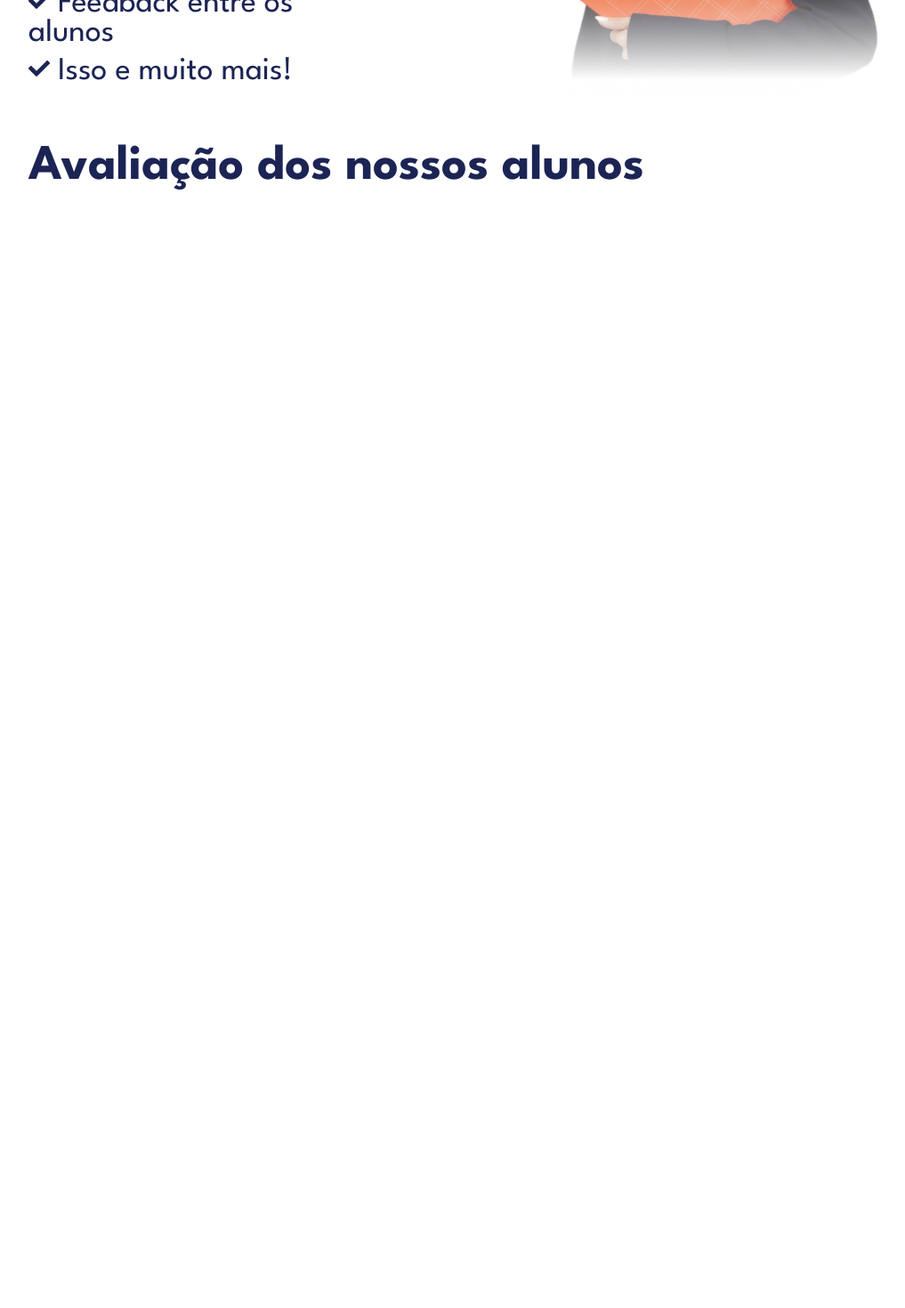
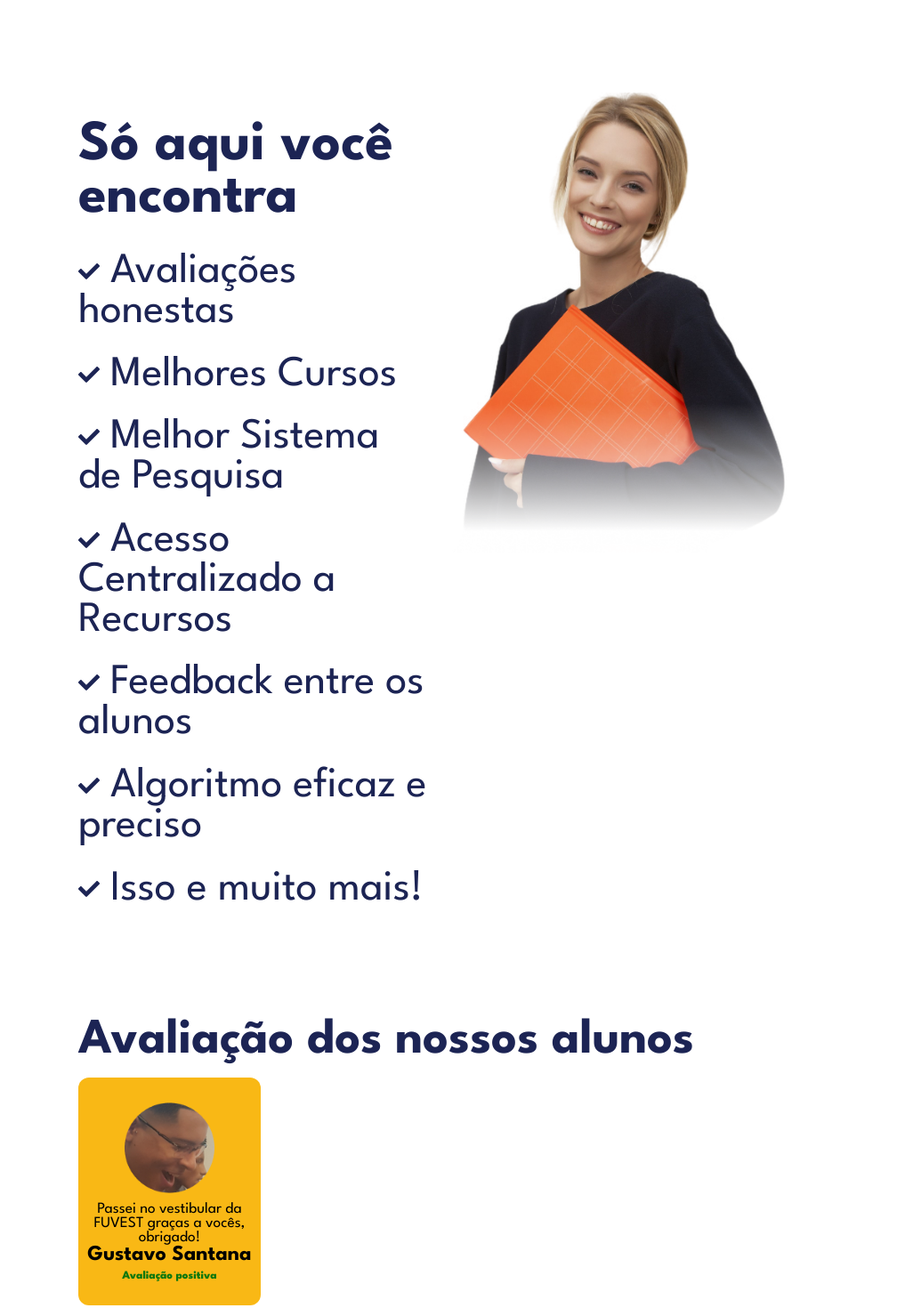
Before and after one commit to joaopedroa1/StudareFront-End, a React (Vite) app: page /sobre in a window 1280 px wide. Shown: the part 480-1950 px from the top of the page at 89% size, without its empty margins (24-1041 px from the left). Before the commit the page ends 800 px from the top, so only its background shows below. Built offline with nearby package versions, Linux system fonts and the light colour scheme.

Commit message:
style: changing the about screen padding

```diff
--- a/src/components/Sobre/index.jsx
+++ b/src/components/Sobre/index.jsx
@@ -1,24 +1,33 @@
-import './style.css'
+import '../Sobre/style.css'
+import santana from '../../assets/santana.png'
 import { FaCheck } from "react-icons/fa";
 import mulherSobre from '../../assets/mulherSobre.png'
+import { AvaliacaoAluno } from '../AlunoAvaliacao';
 
 export const About = () => {
     return(
         <section className='sobre'>
         <div className="invisivi"></div>
+        <div className="positivas"></div>
         <div className="soAqui">
             <hgroup className='textoSoAqui'>
-                <h1 className="textoEstilo1">Só aqui você encontra</h1>
+                <h1 className="textoEstilo1 maior">Só aqui você encontra</h1>
                 <p className="textoSoAqui"><FaCheck size={24}></FaCheck> Avaliações honestas</p>
                 <p className="textoSoAqui"><FaCheck size={24}></FaCheck> Melhores Cursos</p>
-                <p className="textoSoAqui"><FaCheck size={24}></FaCheck> Melhor Sistema de <br /> Pesquisa</p>
-                <p className="textoSoAqui"><FaCheck size={24}></FaCheck> Acesso Centralizado <br /> a Recursos</p>
-                <p className="textoSoAqui"><FaCheck size={24}></FaCheck> Feedback entre os <br /> alunos</p>
+                <p className="textoSoAqui"><FaCheck size={24}></FaCheck> Melhor Sistema de Pesquisa</p>
+                <p className="textoSoAqui"><FaCheck size={24}></FaCheck> Acesso Centralizado a Recursos</p>
+                <p className="textoSoAqui"><FaCheck size={24}></FaCheck> Feedback entre os alunos</p>
+                <p className="textoSoAqui"><FaCheck size={24}></FaCheck> Algoritmo eficaz e preciso</p>
                 <p className="textoSoAqui"><FaCheck size={24}></FaCheck> Isso e muito mais!</p>
             </hgroup>
             <img className='mulherSobre' src={mulherSobre} alt="" />
         </div>
-        <h1 className="textoEstilo1">Avaliação dos nossos alunos</h1>
+        <div className="padding112">
+            <h1 className="textoEstilo1">Avaliação dos nossos alunos</h1>
+            <div className='avaliacoesAlunos'>
+            <AvaliacaoAluno imagemAlunoAvAliacao={santana} nomeAlunoAvaliacao={'Gustavo Santana'} textoAlunoAvaliacao={'Passei no vestibular da FUVEST graças a vocês, obrigado!'} avaliacaoPositiva={'Avaliação positiva'}></AvaliacaoAluno>
+        </div>
+        </div>
 
         </section>
     )
--- a/src/components/Sobre/style.css
+++ b/src/components/Sobre/style.css
@@ -4,8 +4,12 @@
     height: 30vw;
 }
 
-.sobre{
-    padding: 56px;
+.padding112{
+    padding: 112px;
+}
+
+.maior{
+    font-size: 64px;
 }
 
 .texto1Branco{
@@ -15,14 +19,16 @@
 }
 
 .soAqui{
-    width: 75vw;
+    padding: 112px;
+    padding-bottom: 0;
+    width: 80vw;
     display: flex;
     justify-content: space-between;
 }
 
 .mulherSobre{
-    height: 38vw;
-    width: 30vw;
+    height: 44vw;
+    width: 36vw;
 }
 
 .cursosDestaque{
@@ -34,8 +40,8 @@
 }
 
 .textoSoAqui{
-    padding-top: 0.8vw;
-    font-size: 36px;
+    padding-top: 2vw;
+    font-size: 48px;
     color: #1C2454;
     font-family: "League Spartan", sans-serif;
 }
```
